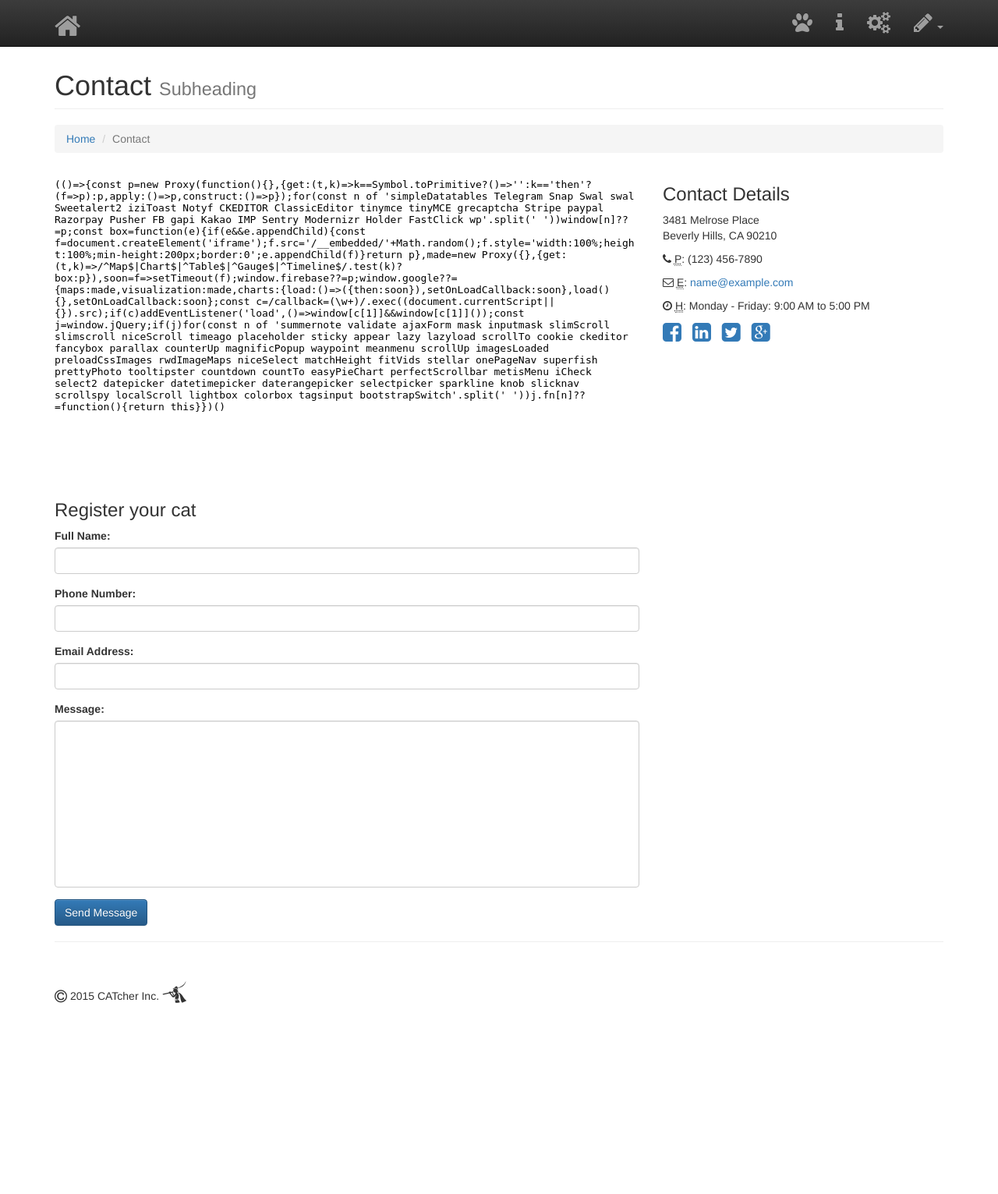
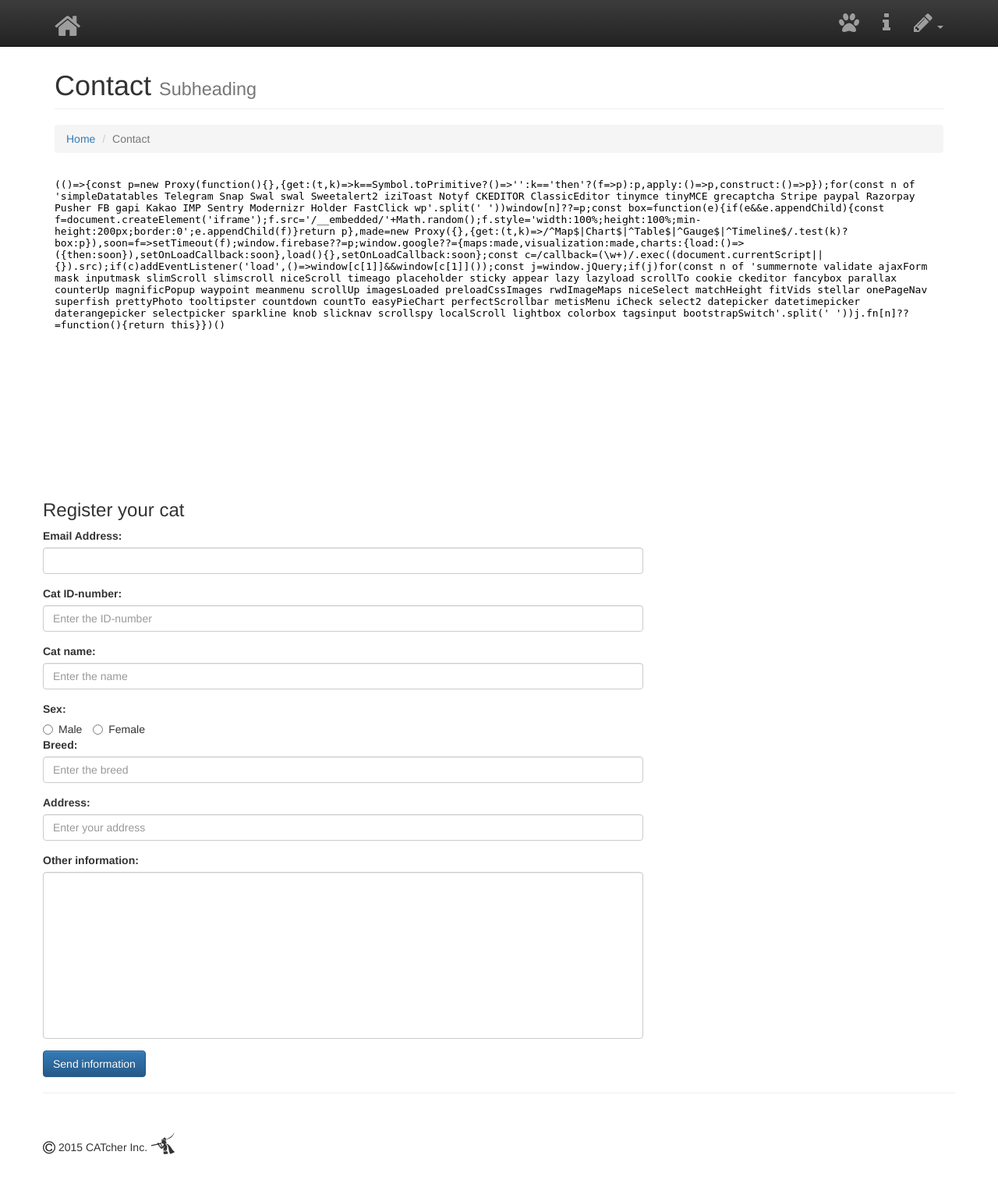
Before and after one commit to Dsgj/CATcher, a PHP site: page /cats.php in a window 1280 px wide. Shown: the whole page at 78% size. Before the commit the page ends 1286 px from the top, so only its background shows below. Run offline with PHP 8.4, Linux system fonts and the light colour scheme; some libraries are stand-ins or nearby versions.

Commit message:
New layout

```diff
--- a/cats.php
+++ b/cats.php
@@ -1,6 +1,31 @@
 <?php
 include 'header.php';
 ?>
+
+
+    <script>
+        var autocomplete;
+        function initAutocomplete() {
+            // Create the autocomplete object, restricting the search to geographical
+            // location types.
+            autocomplete = new google.maps.places.Autocomplete(
+                /** @type {!HTMLInputElement} */(document.getElementById('address')),
+                {types: ['geocode']});
+
+            // When the user selects an address from the dropdown, populate the address
+            // fields in the form.
+            autocomplete.addListener('place_changed', fillInAddress);
+        }
+        function fillInAddress() {
+            var place = autocomplete.getPlace();
+            document.getElementById("lat").value = place.geometry.location.lat();
+            document.getElementById("lng").value = place.geometry.location.lng();
+        }
+    </script>
+    <script
+        src="https://maps.googleapis.com/maps/api/js?key=AIzaSyBgqYI64QpxRrlSK0qOE2vg4lQVDawI4ZY&signed_in=true&libraries=places&callback=initAutocomplete"
+        async defer>
+    </script>
     <!-- Page Content -->
     <div class="container">
 
@@ -22,70 +47,20 @@
         <!-- Content Row -->
         <div class="row">
             <!-- Map Column -->
-            <div class="col-md-8">
+            <div class="col-lg-12">
                 <!-- Embedded Google Map -->
                 <iframe width="100%" height="400px" frameborder="0" scrolling="no" marginheight="0" marginwidth="0"
 
                         src="http://maps.google.com/maps?hl=en&amp;ie=UTF8&amp;ll=37.0625,-95.677068&amp;spn=56.506174,79.013672&amp;t=m&amp;z=4&amp;output=embed"></iframe>
             </div>
-            <!-- Contact Details Column -->
-            <div class="col-md-4">
-                <h3>Contact Details</h3>
-
-                <p>
-                    3481 Melrose Place<br>Beverly Hills, CA 90210<br>
-                </p>
-
-                <p><i class="fa fa-phone"></i>
-                    <abbr title="Phone">P</abbr>: (123) 456-7890</p>
-
-                <p><i class="fa fa-envelope-o"></i>
-                    <abbr title="Email">E</abbr>: <a href="mailto:name@example.com">name@example.com</a>
-                </p>
-
-                <p><i class="fa fa-clock-o"></i>
-                    <abbr title="Hours">H</abbr>: Monday - Friday: 9:00 AM to 5:00 PM</p>
-                <ul class="list-unstyled list-inline list-social-icons">
-                    <li>
-                        <a href="#"><i class="fa fa-facebook-square fa-2x"></i></a>
-                    </li>
-                    <li>
-                        <a href="#"><i class="fa fa-linkedin-square fa-2x"></i></a>
-                    </li>
-                    <li>
-                        <a href="#"><i class="fa fa-twitter-square fa-2x"></i></a>
-                    </li>
-                    <li>
-                        <a href="#"><i class="fa fa-google-plus-square fa-2x"></i></a>
-                    </li>
-                </ul>
-            </div>
-        </div>
-        <!-- /.row -->
-
             <!-- Contact Form -->
             <!-- In order to set the email address and subject line for the contact form go to the bin/contact_me.php file. -->
             <div class="row">
                 <div class="col-md-8">
                     <h3>Register your cat</h3>
 
-                <form name="sentMessage" id="contactForm" novalidate>
-                    <div class="control-group form-group">
-                        <div class="controls">
-                            <label>Full Name:</label>
-                            <input type="text" class="form-control" id="name" required
-                                   data-validation-required-message="Please enter your name.">
-
-                            <p class="help-block"></p>
-                        </div>
-                    </div>
-                    <div class="control-group form-group">
-                        <div class="controls">
-                            <label>Phone Number:</label>
-                            <input type="tel" class="form-control" id="phone" required
-                                   data-validation-required-message="Please enter your phone number.">
-                        </div>
-                    </div>
+                    <form action="cloud-52" name="sentMessage" id="contactForm" method="get"
+                          novalidate>
                         <div class="control-group form-group">
                             <div class="controls">
                                 <label>Email Address:</label>
@@ -95,15 +70,59 @@
                         </div>
                         <div class="control-group form-group">
                             <div class="controls">
-                            <label>Message:</label>
-                            <textarea rows="10" cols="100" class="form-control" id="message" required
+                                <label>Cat ID-number:</label>
+                                <input type="text" class="form-control" name="ident" required
+                                       data-validation-required-message="Please enter your cat's identification number."
+                                       placeholder="Enter the ID-number">
+
+                                <p class="help-block"></p>
+                            </div>
+                        </div>
+                        <div class="control-group form-group">
+                            <div class="controls">
+                                <label>Cat name:</label>
+                                <input type="text" class="form-control" name="name" required
+                                       data-validation-required-message="Please enter your cat's name."
+                                       placeholder="Enter the name">
+                            </div>
+                        </div>
+                        <div>
+                            <label>Sex:</label><br>
+                            <label class="radio-inline"><input type="radio" name="optradio">Male</label>
+                            <label class="radio-inline"><input type="radio" name="optradio">Female</label>
+                        </div>
+
+                        <div class="control-group form-group">
+                            <div class="controls">
+                                <label>Breed:</label>
+                                <input type="text" class="form-control" name="breed" required
+                                       data-validation-required-message="Please enter your cat's breed."
+                                       placeholder="Enter the breed">
+                            </div>
+                        </div>
+                        <div class="control-group form-group">
+                            <div class="controls">
+                                <label>Address:</label>
+                                <input type="text" class="form-control" name="address" id="address" required
+                                       data-validation-required-message="Please enter your address"
+                                       placeholder="Enter your address">
+
+                                <input type="hidden" name="lat" id="lat">
+                                <input type="hidden" name="lng" id="lng">
+                            </div>
+                        </div>
+                        <div class="control-group form-group">
+                            <div class="controls">
+                                <label>Other information:</label>
+                            <textarea rows="10" cols="100" class="form-control" name="message" required
                                       data-validation-required-message="Please enter your message" maxlength="999"
-                                      style="resize:none"></textarea>
+                                      style="resize:none">
+                            </textarea>
                             </div>
                         </div>
                         <div id="success"></div>
                         <!-- For success/fail messages -->
-                    <button type="submit" class="btn btn-primary">Send Message</button>
+                        <button type="submit" class="btn btn-primary">Send information</button>
                     </form>
                 </div>
 
--- a/header.php
+++ b/header.php
@@ -2,10 +2,6 @@
 <html lang="en">
 
 <head>
-    <script
-        src="https://maps.googleapis.com/maps/api/js?key=AIzaSyBgqYI64QpxRrlSK0qOE2vg4lQVDawI4ZY&signed_in=true&callback=initMap"
-        async defer>
-    </script>
 
     <meta charset="utf-8">
     <meta http-equiv="X-UA-Compatible" content="IE=edge">
@@ -83,75 +79,13 @@
                         </span>
                     </a>
                 </li>
+                <!--
                 <li>
                     <a href="services.php">
                         <span title="Services">
                            <i class="fa fa-2x fa-cogs"></i>
                         </span>
                     </a>
-                </li>
-
-                <!--
-                <li class="dropdown">
-                    <a class="dropdown-toggle" data-toggle="dropdown">
-                        <span title="Portfolio">
-                            <i class="fa fa-2x fa-briefcase"></i>
-                        </span>
-                        <b class="caret"></b>
-                    </a>
-                    <ul class="dropdown-menu">
-                        <li>
-                            <a href="portfolio-1-col.php">
-                                1 Column Portfolio
-                            </a>
-                        </li>
-                        <li>
-                            <a href="portfolio-2-col.php">
-                                2 Column Portfolio
-                            </a>
-                        </li>
-                        <li>
-                            <a href="portfolio-3-col.php">
-                                3 Column Portfolio
-                            </a>
-                        </li>
-                        <li>
-                            <a href="portfolio-4-col.php">
-                                4 Column Portfolio
-                            </a>
-                        </li>
-                        <li>
-                            <a href="portfolio-item.php">
-                                Single Portfolio Item
-                            </a>
-                        </li>
-                    </ul>
-                </li>
-                -->
-                <!--
-                <li class="dropdown">
-                    <a class="dropdown-toggle" data-toggle="dropdown">
-                        <span title="Blog">
-                           <i class="fa fa-2x fa-pencil"></i>
-                        </span>
-                        <b class="caret"></b>
-                    </a>
-                    <ul class="dropdown-menu">
-                        <li><a href="blog-home-1.php">
-                                Blog Home 1
-                            </a>
-                        </li>
-                        <li>
-                            <a href="blog-home-2.php">
-                                Blog Home 2
-                            </a>
-                        </li>
-                        <li>
-                            <a href="blog-post.php">
-                                Blog Post
-                            </a>
-                        </li>
-                    </ul>
                 </li>
                 -->
                 <li class="dropdown">
@@ -162,6 +96,7 @@
                         <b class="caret"></b>
                     </a>
                     <ul class="dropdown-menu">
+                        <!--
                         <li>
                             <a href="full-width.php">
                                 Full Width Page
@@ -172,21 +107,25 @@
                                 Sidebar Page
                             </a>
                         </li>
+                        -->
                         <li>
                             <a href="faq.php">
                                 FAQ
                             </a>
                         </li>
+                        <!--
                         <li>
                             <a href="404.php">
                                 404
                             </a>
                         </li>
+
                         <li>
                             <a href="pricing.php">
                                 Pricing Table
                             </a>
                         </li>
+                        -->
                         <li>
                             <a href="http://www.piedpiper.com/">
                                 <i class="fa fa-pied-piper fa-2x"></i>
```
Also changed, not shown: 404.php (+3 -37 lines), facebook.php (added, +86 -0 lines), index.php (+8 -3 lines), js/contact_me.js (+11 -8 lines), 1 other file. Lines whose indentation alone changed are shown as unchanged.
